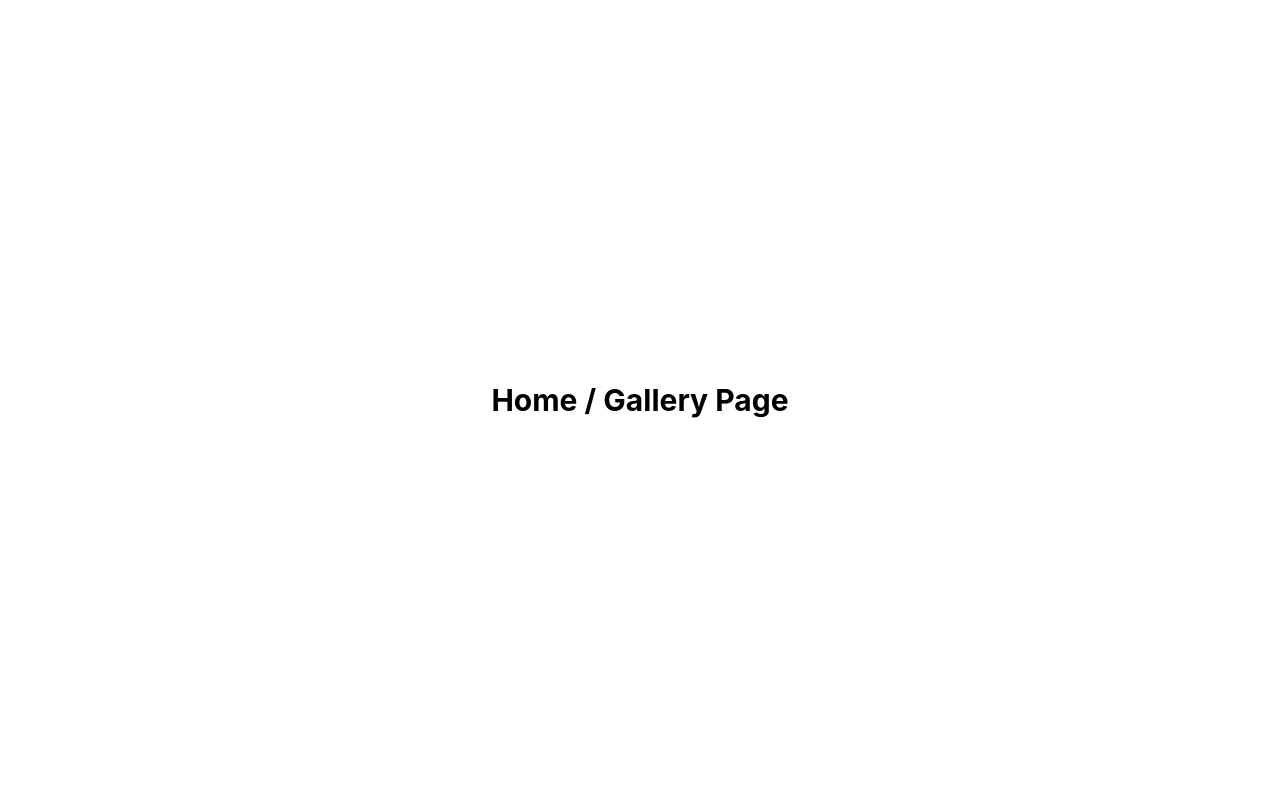
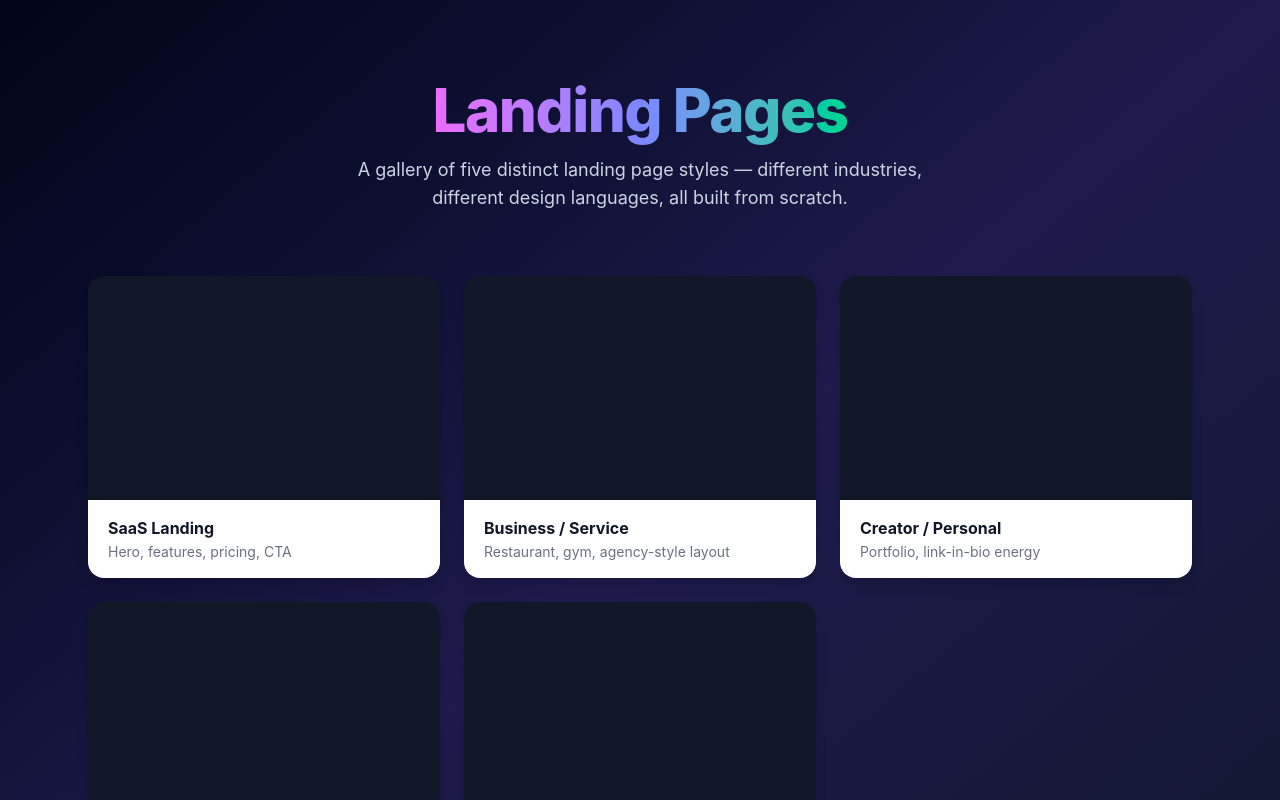
Before and after one commit to davidtiger3622/landing-pages, a React (Vite) app: page / in a window 1280 px wide. Shown: the top 800 px of the page. Built offline with nearby package versions, Linux system fonts and the light colour scheme.

Commit message:
feat: build Home gallery page with live iframe previews

```diff
--- /dev/null
+++ b/src/components/LandingCard.jsx
@@ -0,0 +1,35 @@
+import { Link } from 'react-router-dom'
+
+export default function LandingCard({ title, description, path, gradient }) {
+  return (
+    <Link
+      to={path}
+      className="group relative block rounded-2xl overflow-hidden shadow-lg hover:shadow-2xl transition-all duration-300 hover:-translate-y-1"
+    >
+      {/* Live preview */}
+      <div className="relative h-56 overflow-hidden bg-gray-900 pointer-events-none">
+        <iframe
+          src={path}
+          title={title}
+          className="absolute top-0 left-0 origin-top-left w-[1440px] h-[900px] scale-[0.28]"
+          tabIndex={-1}
+        />
+      </div>
+
+      {/* Overlay */}
+      <div className={`absolute inset-0 bg-gradient-to-t ${gradient} opacity-0 group-hover:opacity-90 transition-opacity duration-300 flex flex-col justify-end p-5`}>
+        <span className="text-white font-bold text-lg">{title}</span>
+        <span className="text-white/90 text-sm mt-1">{description}</span>
+        <span className="mt-3 inline-block text-white text-sm font-semibold underline underline-offset-4">
+          View live →
+        </span>
+      </div>
+
+      {/* Always-visible label (bottom bar, visible before hover) */}
+      <div className="bg-white px-5 py-4 group-hover:opacity-0 transition-opacity duration-200">
+        <h3 className="font-bold text-gray-900">{title}</h3>
+        <p className="text-sm text-gray-500 mt-0.5">{description}</p>
+      </div>
+    </Link>
+  )
+}
--- a/src/pages/Home.jsx
+++ b/src/pages/Home.jsx
@@ -1,7 +1,67 @@
+import LandingCard from '../components/LandingCard'
+
+const pages = [
+  {
+    title: 'SaaS Landing',
+    description: 'Hero, features, pricing, CTA',
+    path: '/saas',
+    gradient: 'from-indigo-600 via-indigo-500/80 to-transparent',
+  },
+  {
+    title: 'Business / Service',
+    description: 'Restaurant, gym, agency-style layout',
+    path: '/business',
+    gradient: 'from-orange-600 via-orange-500/80 to-transparent',
+  },
+  {
+    title: 'Creator / Personal',
+    description: 'Portfolio, link-in-bio energy',
+    path: '/creator',
+    gradient: 'from-pink-600 via-pink-500/80 to-transparent',
+  },
+  {
+    title: 'Event / Webinar',
+    description: 'Countdown timer, signup form',
+    path: '/event',
+    gradient: 'from-emerald-600 via-emerald-500/80 to-transparent',
+  },
+  {
+    title: 'Agency',
+    description: 'Bold, client-facing showcase',
+    path: '/agency',
+    gradient: 'from-amber-500 via-amber-400/80 to-transparent',
+  },
+]
+
 export default function Home() {
   return (
-    <div className="min-h-screen flex items-center justify-center">
-      <h1 className="text-3xl font-bold">Home / Gallery Page</h1>
+    <div className="min-h-screen bg-gradient-to-br from-slate-950 via-indigo-950 to-slate-900 text-white">
+      <div className="max-w-6xl mx-auto px-6 py-20">
+        {/* Hero */}
+        <div className="text-center mb-16">
+          <h1 className="text-5xl md:text-6xl font-extrabold tracking-tight">
+            <span className="bg-gradient-to-r from-fuchsia-400 via-indigo-400 to-emerald-400 bg-clip-text text-transparent">
+              Landing Pages
+            </span>
+          </h1>
+          <p className="mt-4 text-lg text-slate-300 max-w-xl mx-auto">
+            A gallery of five distinct landing page styles — different industries,
+            different design languages, all built from scratch.
+          </p>
+        </div>
+
+        {/* Grid */}
+        <div className="grid grid-cols-1 sm:grid-cols-2 lg:grid-cols-3 gap-6">
+          {pages.map((page) => (
+            <LandingCard key={page.path} {...page} />
+          ))}
+        </div>
+
+        {/* Footer */}
+        <div className="mt-20 text-center text-slate-500 text-sm">
+          Built with React, Vite &amp; Tailwind CSS
+        </div>
+      </div>
     </div>
   )
 }
```
